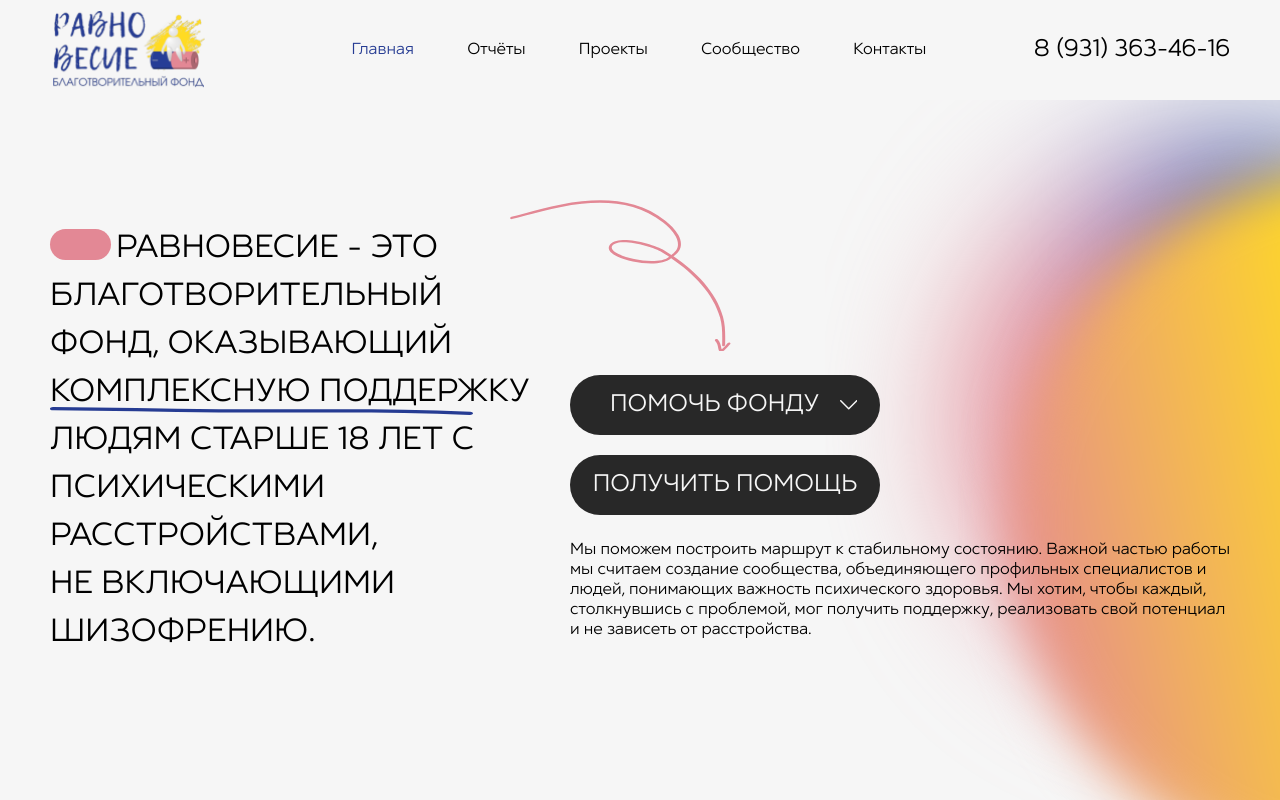
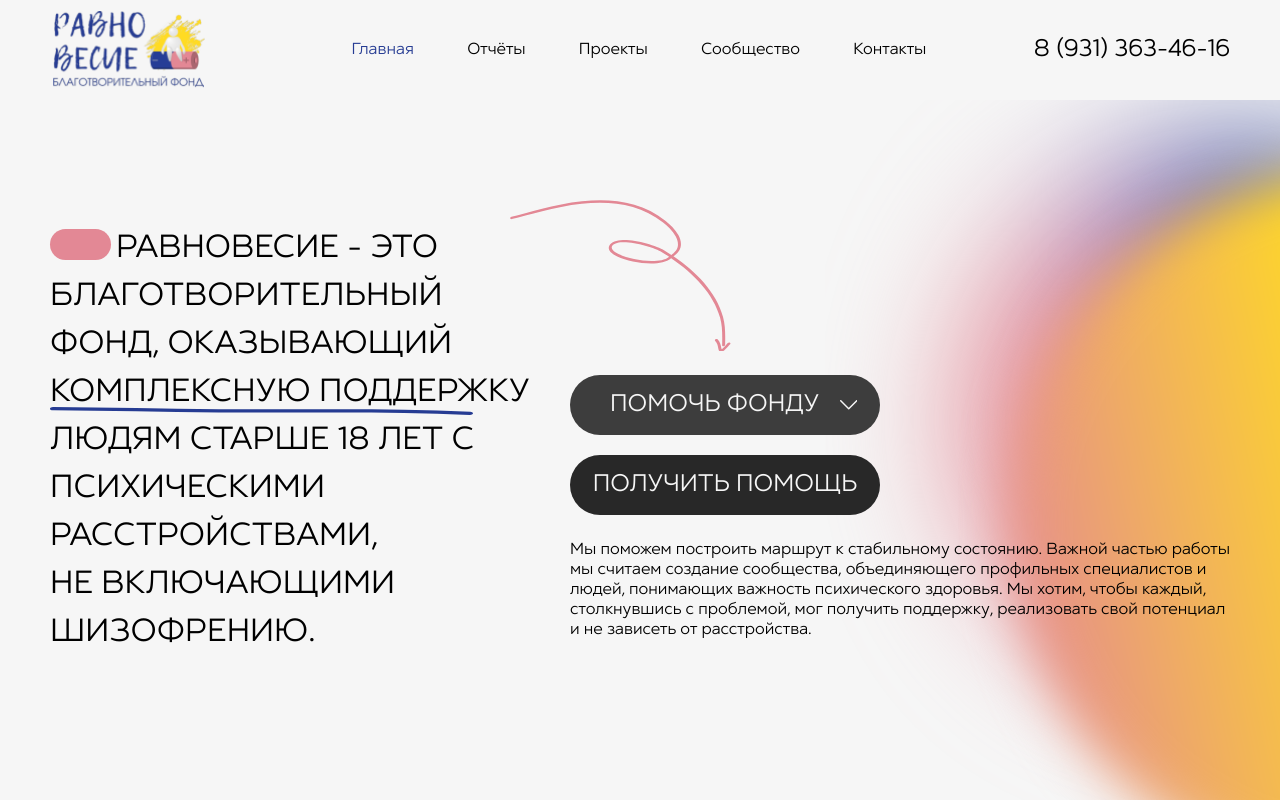
Before and after one commit to thirdmadman/fond-ravnovesie.ru_2023, a Next.js app: page / in a window 1280 px wide. In both pictures the pointer is over the element 725 px from the left and 405 px from the top of the page. Shown: the top 800 px of the page. Built offline with nearby package versions, Linux system fonts and the light colour scheme.

Commit message:
feat: add hover animation

```diff
--- a/src/styles/home/buttonDropdown.scss
+++ b/src/styles/home/buttonDropdown.scss
@@ -14,7 +14,18 @@
   font-size: 24px;
   line-height: 36px;
   position: relative;
-  transition: 0.3s linear all 0.7s;
+  transition:
+    0.3s linear all 0.7s,
+    background-color 0.4s;
+
+  &:hover {
+    background-color: #3d3d3d;
+
+    &::after {
+      transform: translateY(3px);
+      transition: linear all 0.3s;
+    }
+  }
 
   @media screen and (max-width: $layout-breakpoint-desktop-s) {
     padding: 0 20px 0 40px;
@@ -68,7 +79,7 @@
     border-bottom-right-radius: 33px;
     border-bottom-left-radius: 33px;
     line-height: 18px;
-    background: $color-dark-l;
+    background-color: #3d3d3d;
     transition: 0.5s linear all 0.3s;
     z-index: 10;
 
@@ -92,8 +103,17 @@
     border-bottom-right-radius: 0;
     border-bottom-left-radius: 0;
     transition: 0.1s linear all;
+    background-color: #3d3d3d;
+
+    &::after {
+      rotate: 180deg;
+    }
   }
 
   li {
+    transition: transform 0.2s;
+    &:hover {
+      transform: scale(1.1);
+    }
   }
 }
--- a/src/styles/home/sectionMission.scss
+++ b/src/styles/home/sectionMission.scss
@@ -245,6 +245,12 @@
     font-size: 24px;
     line-height: 36px;
 
+    transition: background-color 0.4s;
+
+    &:hover {
+      background-color: #3d3d3d;
+    }
+
     @media screen and (max-width: $layout-breakpoint-desktop-s) {
       padding: 0 22px;
       height: 60px;
```
